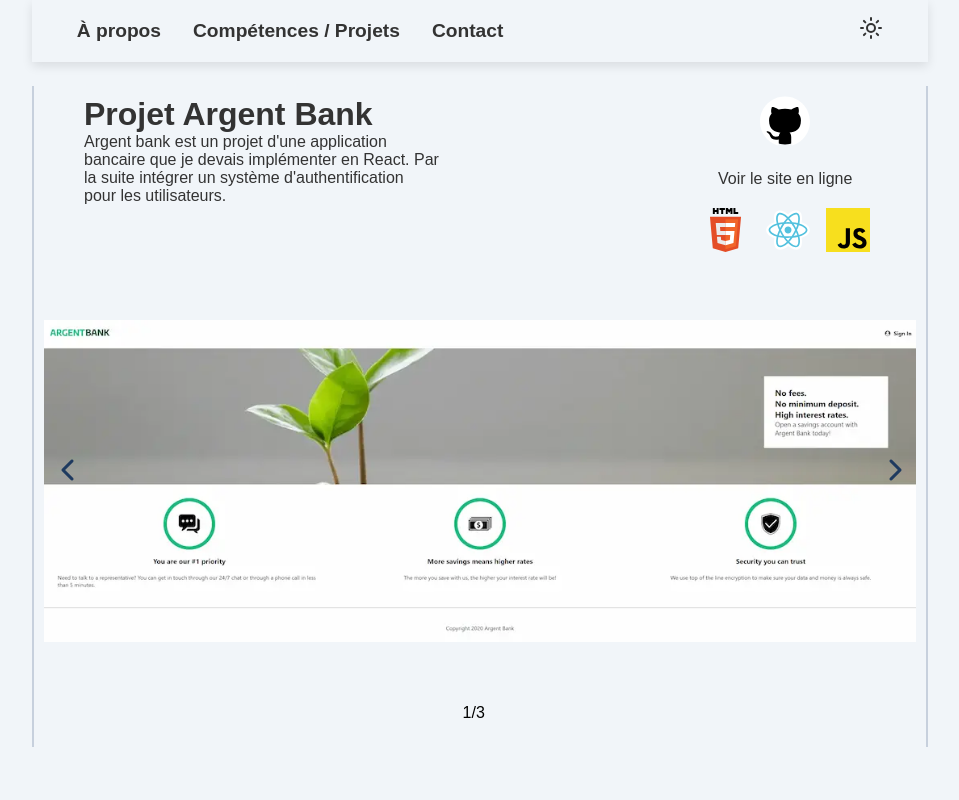
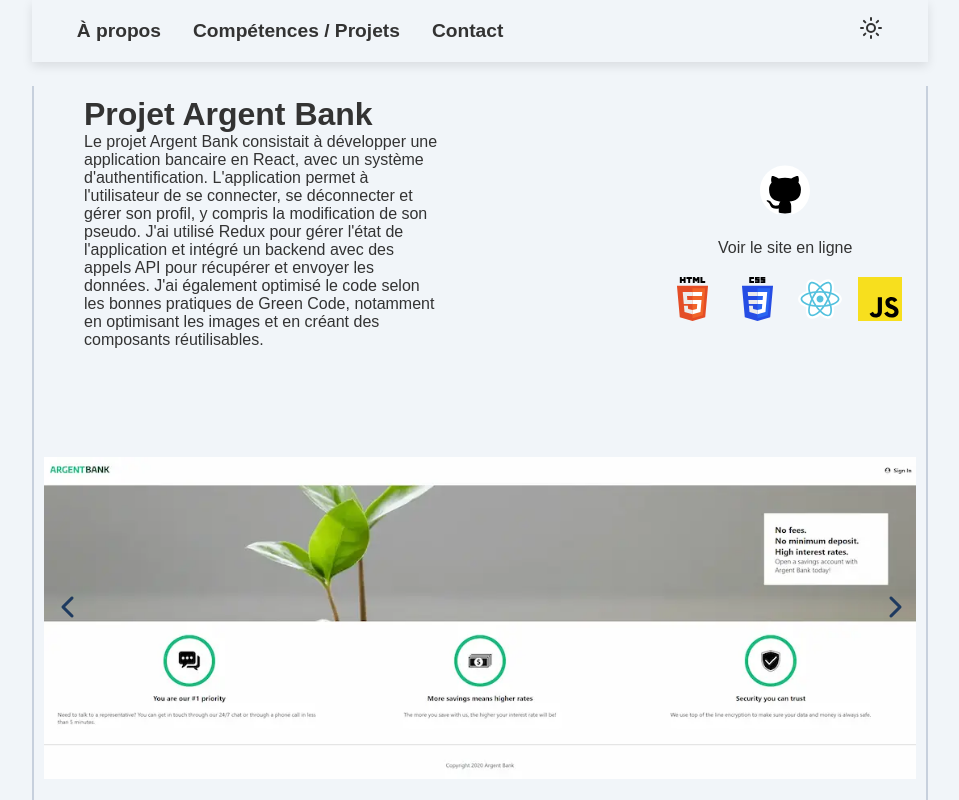
Before and after one commit to Stephane-Aknin/Stephane-Aknin.github.io, a React (Vite) app: page /projet/46d188c5 in a window 1280 px wide. Shown: the top 800 px of the page, without its empty margins (160-1119 px from the left). Built offline with nearby package versions, Linux system fonts and the light colour scheme; a web font is replaced by a local one.

Commit message:
amelioration des descriptions des projets réalisés

```diff
--- a/public/annexes/projets.json
+++ b/public/annexes/projets.json
@@ -16,7 +16,7 @@
     {
       "id": "b9123946",
       "title": "Projet 724 Event",
-      "description": "Dans le projet 724event, je devais déboguer un site d'évènement à l'aide de test sur les différents composants du projet et l'optimisation du site.",
+      "description":"Dans le cadre du projet 724event, j'ai été chargé de finaliser l'intégration d'un site vitrine one-page pour une agence évènementielle. Mon rôle consistait principalement à déboguer le site en effectuant des tests sur les différents composants afin d'identifier et corriger les bugs qui nuisaient à l'expérience utilisateur. En plus de cela, j'ai optimisé la performance du site pour assurer une navigation fluide et rapide. J'ai également rédigé un cahier de recettes détaillant les tests à effectuer pour garantir la conformité du site avec les exigences et le design validés, avant sa mise en ligne.",
       "pictures": [
         "/images/724event-carrousel.webp",
         "/images/724event-services.webp",
@@ -32,7 +32,7 @@
     {
       "id": "46d188c5",
       "title": "Projet Argent Bank",
-      "description": "Argent bank est un projet d'une application bancaire que je devais implémenter en React. Par la suite intégrer un système d'authentification pour les utilisateurs.",
+      "description": "Le projet Argent Bank consistait à développer une application bancaire en React, avec un système d'authentification. L'application permet à l'utilisateur de se connecter, se déconnecter et gérer son profil, y compris la modification de son pseudo. J'ai utilisé Redux pour gérer l'état de l'application et intégré un backend avec des appels API pour récupérer et envoyer les données. J'ai également optimisé le code selon les bonnes pratiques de Green Code, notamment en optimisant les images et en créant des composants réutilisables.",
       "pictures": [
         "/images/argentbank-homepage.webp",
         "/images/argentbank-login.webp",
--- a/src/components/FicheProjet.jsx
+++ b/src/components/FicheProjet.jsx
@@ -5,6 +5,7 @@ import GithubIcone from "../images/GithubIcone";
 import HtmlCssIcone from "../images/HtmlIcone";
 import ReactIcone from "../images/ReactIcone";
 import JavascriptIcone from "../images/JavascriptIcone";
+import CssIcone from "../images/CssIcone";
 
 
 const FicheProjet = () => {
@@ -64,6 +65,7 @@ const FicheProjet = () => {
         {/* Icônes des technologies utilisées */}
         <div className="fiche__technique">
           <HtmlCssIcone />
+          <CssIcone />
           <ReactIcone />
           <JavascriptIcone/>
         </div>
```
